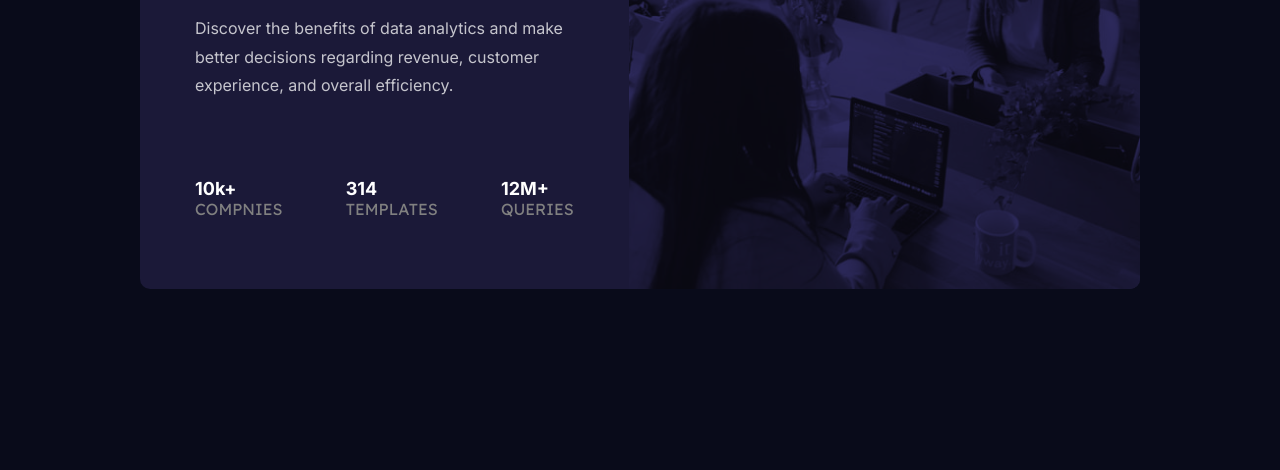
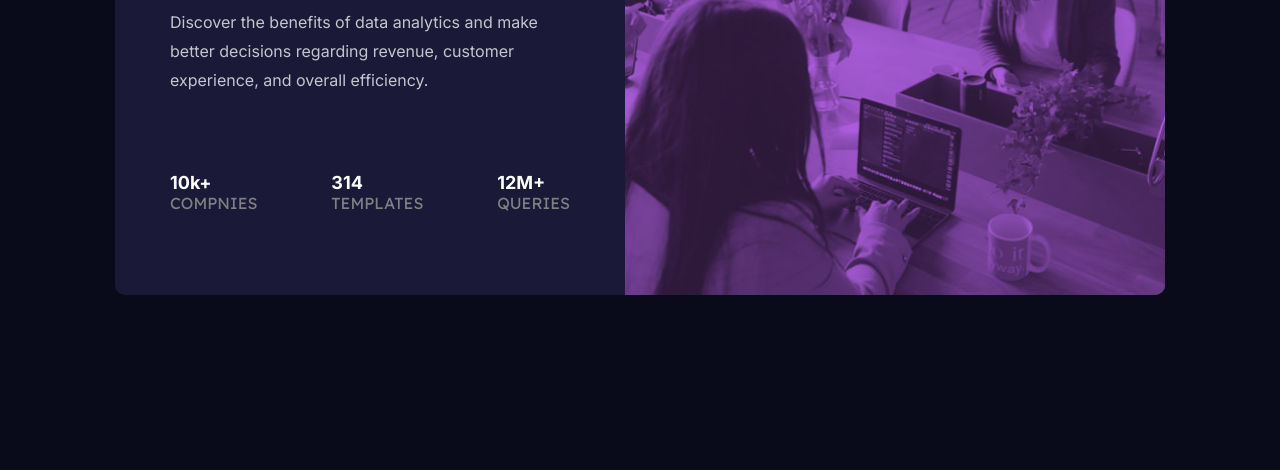
Before and after one commit to venkat2305/stats-preview-card-component, a plain HTML site: page index.html in a window 1280 px wide. Shown: the part 330-800 px from the top of the page. Drawn offline with Linux system fonts and the light colour scheme.

Commit message:
mix-blend-mode

```diff
--- a/style.css
+++ b/style.css
@@ -31,6 +31,7 @@ body {
   max-width: 400px;
   overflow: hidden;
   border-radius: 10px;
+  max-width: 100%;
 }
 
 img {
@@ -38,12 +39,12 @@ img {
   background: var(--Dark-desaturated-blue);
   height: 100%;
   object-fit: cover;
-  mix-blend-mode: overlay;
-  opacity: 0.7;
+  mix-blend-mode: multiply;
+  opacity: 0.75;
 }
 
 .bg {
-  background-color: var(--Dark-desaturated-blue);
+  background-color: var(--Soft-violet);
   opacity: 1;
 }
 
```
Also changed, not shown: 1 other file.
